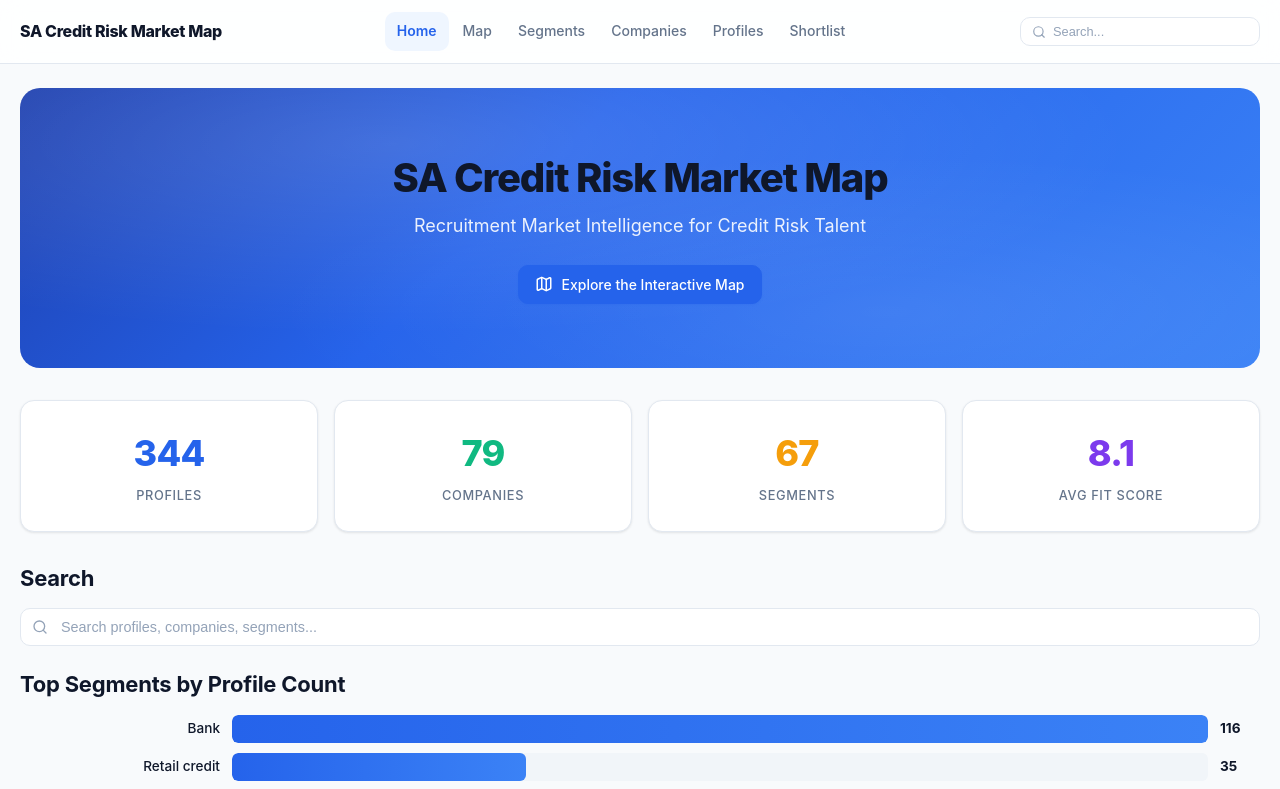
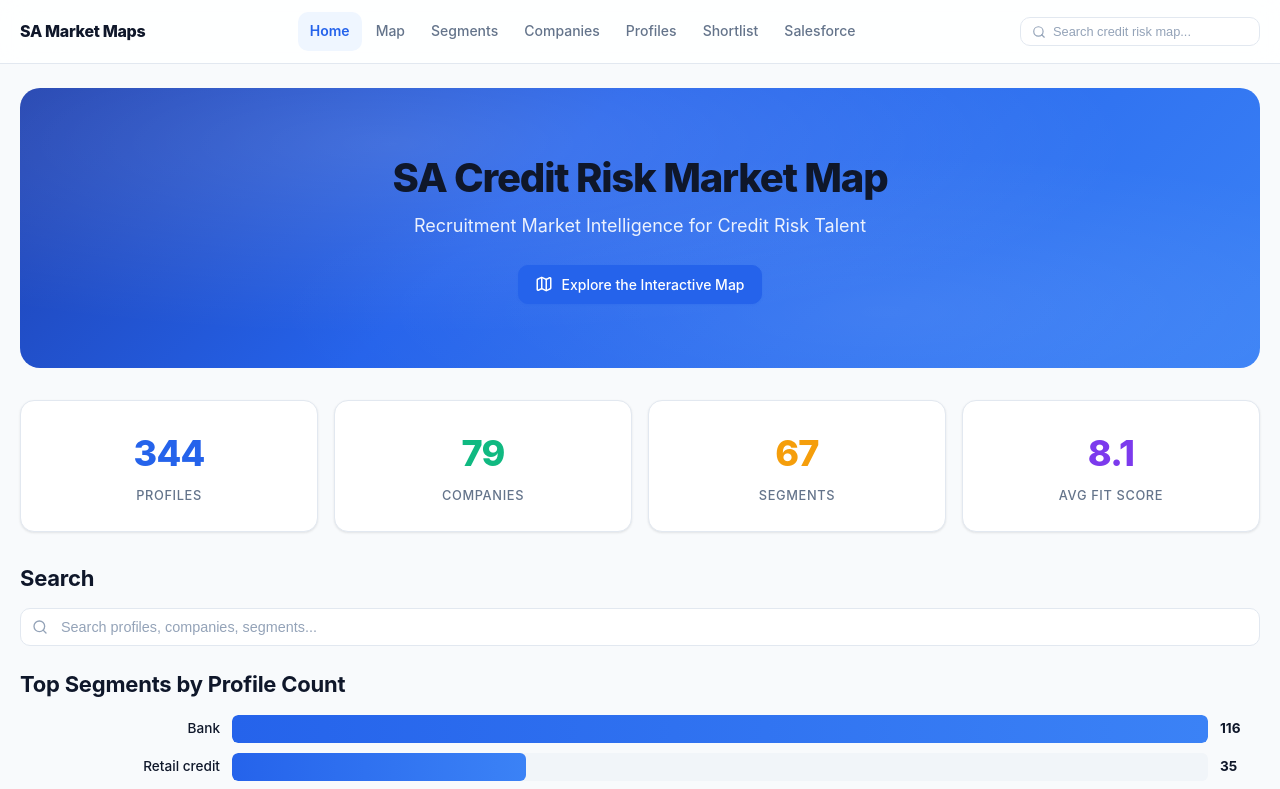
Before and after one commit to Mumoxa/Maps, a React (Vite) app: page / in a window 1280 px wide. Shown: the top 789 px of the page. Built offline with nearby package versions, Linux system fonts and the light colour scheme.

Commit message:
Add Salesforce nav entry

```diff
--- a/src/components/layout/Header.tsx
+++ b/src/components/layout/Header.tsx
@@ -12,6 +12,7 @@ const navLinks = [
   { to: '/companies', label: 'Companies' },
   { to: '/profiles', label: 'Profiles' },
   { to: '/shortlist', label: 'Shortlist' },
+  { to: '/markets/salesforce', label: 'Salesforce' },
 ]
 
 export function Header() {
@@ -68,7 +69,7 @@ export function Header() {
     <header className="header">
       <div className="header-inner">
         <Link to="/" className="header-logo">
-          SA Credit Risk Market Map
+          SA Market Maps
         </Link>
 
         <nav className="header-nav">
@@ -89,7 +90,7 @@ export function Header() {
             <Search className="search-icon" size={14} />
             <input
               type="text"
-              placeholder="Search..."
+              placeholder="Search credit risk map..."
               value={searchVal}
               onChange={e => handleSearch(e.target.value)}
               aria-label="Global search"
```
